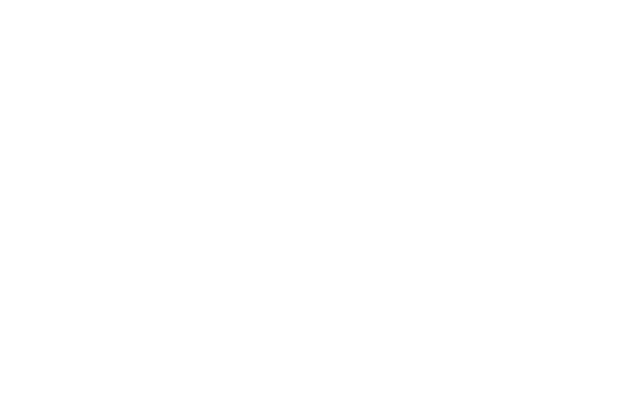
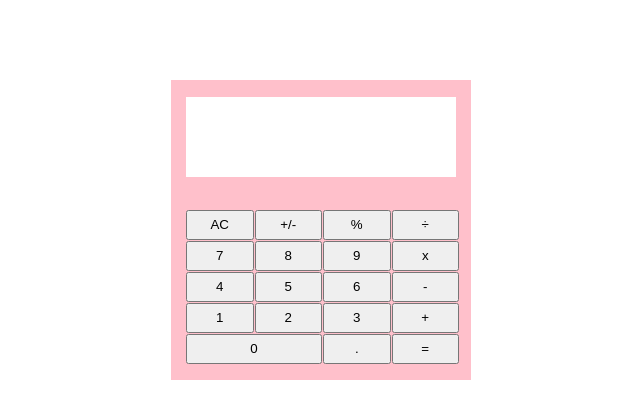
Before and after one commit to annieline/calculator, a plain HTML site: page index.html in a window 1280 px wide. Shown: the whole page, without its empty margins (319-959 px from the left). Drawn offline with Linux system fonts and the light colour scheme.

Commit message:
Add HTML template with buttons and CSS to visualize the calculator.

```diff
--- a/index.html
+++ b/index.html
@@ -8,6 +8,29 @@
     <script src="script.js" defer></script>
 </head>
 <body>
-
+    <div class="calc-container">
+        <div class="screen"></div>
+        <div class="btn-grid">
+            <button id="btn-clear">AC</button>
+            <button id="btn-sign">+/-</button>
+            <button id="btn-percent">%</button>
+            <button id="btn-divide">÷</button>
+            <button id="btn-7">7</button>
+            <button id="btn-8">8</button>
+            <button id="btn-9">9</button>
+            <button id="btn-multiply">x</button>
+            <button id="btn-4">4</button>
+            <button id="btn-5">5</button>
+            <button id="btn-6">6</button>
+            <button id="btn-minus">-</button>
+            <button id="btn-1">1</button>
+            <button id="btn-2">2</button>
+            <button id="btn-3">3</button>
+            <button id="btn-plus">+</button>
+            <button id="btn-0">0</button>
+            <button id="btn-decimal">.</button>
+            <button id="btn-equal">=</button>
+        </div>
+    </div>
 </body>
 </html>
--- a/style.css
+++ b/style.css
@@ -0,0 +1,35 @@
+
+body{
+    font-family: 'Segoe UI', Tahoma, Geneva, Verdana, sans-serif;
+}
+.calc-container {
+
+    display: flex;
+    flex-direction: column;
+    justify-content: space-between;
+    align-items: center;
+    margin: 10vh auto;
+    height: 300px;
+    width: 300px;
+    background-color: pink;
+}
+
+.screen {
+    width: 90%;
+    height: 5rem;
+    margin: auto;
+    background-color: white;
+}
+
+.btn-grid{
+    width: 90%;
+    margin: auto;
+    display: grid;
+    gap: 1px;
+    grid-template-columns: repeat(4, 25%);
+    grid-template-rows: repeat(5, 30px);
+}
+
+#btn-0{
+    grid-column: span 2;
+}
```
